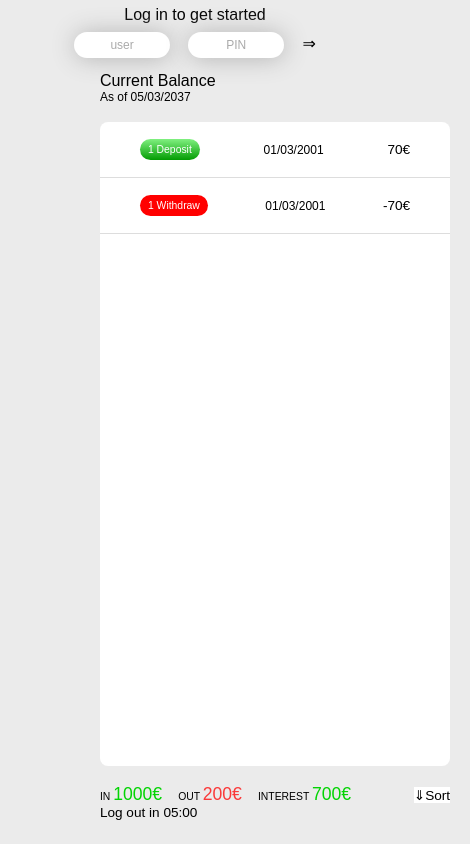
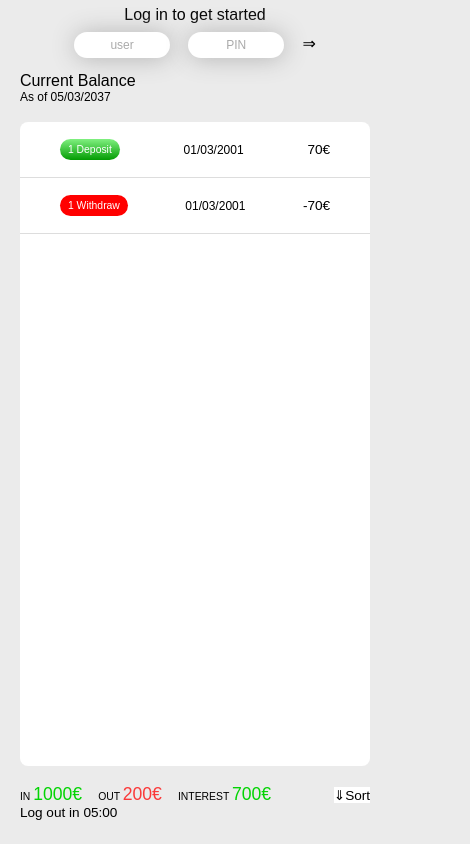
Before and after one commit to JasonTongg/Bank_Website, a plain HTML site: page index.html in a window 390 px wide. Shown: the top 844 px of the page, 470 px wide, since content can reach past the window. Drawn offline with Linux system fonts and the light colour scheme.

Commit message:
fixed responsive

```diff
--- a/style.scss
+++ b/style.scss
@@ -103,11 +103,6 @@ html {
   -moz-transition: 0.3s;
   -ms-transition: 0.3s;
   -o-transition: 0.3s;
-  transform: translateX(10rem);
-  -webkit-transform: translateX(10rem);
-  -moz-transform: translateX(10rem);
-  -ms-transform: translateX(10rem);
-  -o-transform: translateX(10rem);
 }
 
 .content {
```
Also changed, not shown: css/style.css, 1 other file.
